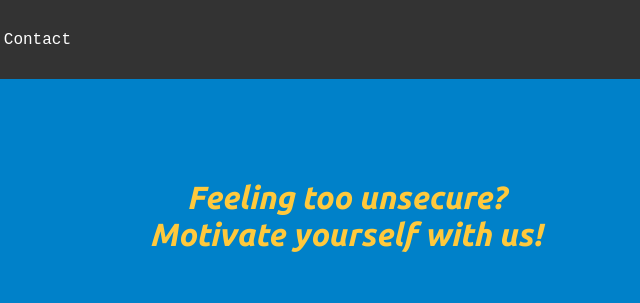
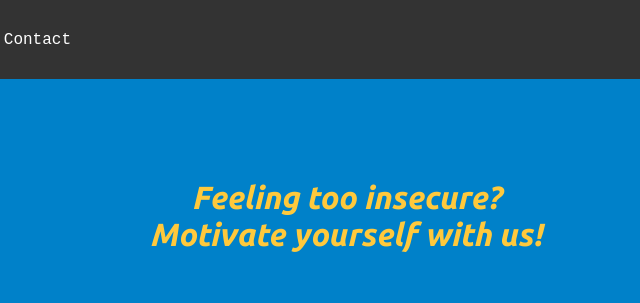
Before and after one commit to itismj/Quote-Generator, a plain HTML site: page index.html in a window 1280 px wide. Shown: the top 303 px of the page, 294-934 px from the left. Drawn offline with Linux system fonts and the light colour scheme; a web font is replaced by a local one.

Commit message:
Update index.html

```diff
--- a/index.html
+++ b/index.html
@@ -23,7 +23,7 @@
                 <li>Contact</li>
             </ul>
         </nav>
-        <h1 class="intro">Feeling too unsecure? <br> Motivate yourself with us!</h1>
+        <h1 class="intro">Feeling too insecure? <br> Motivate yourself with us!</h1>
 
         <h3 id="quote"></h3>
 
```
